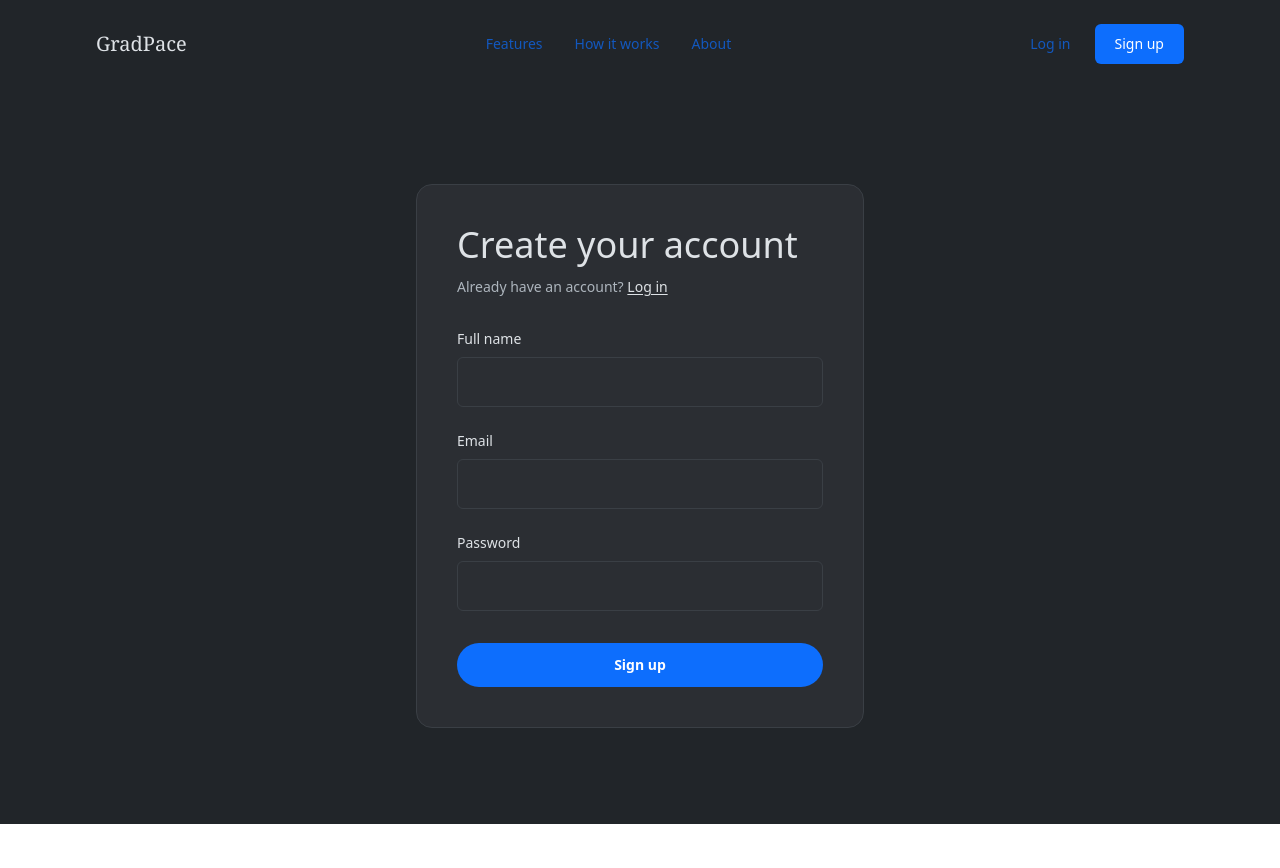
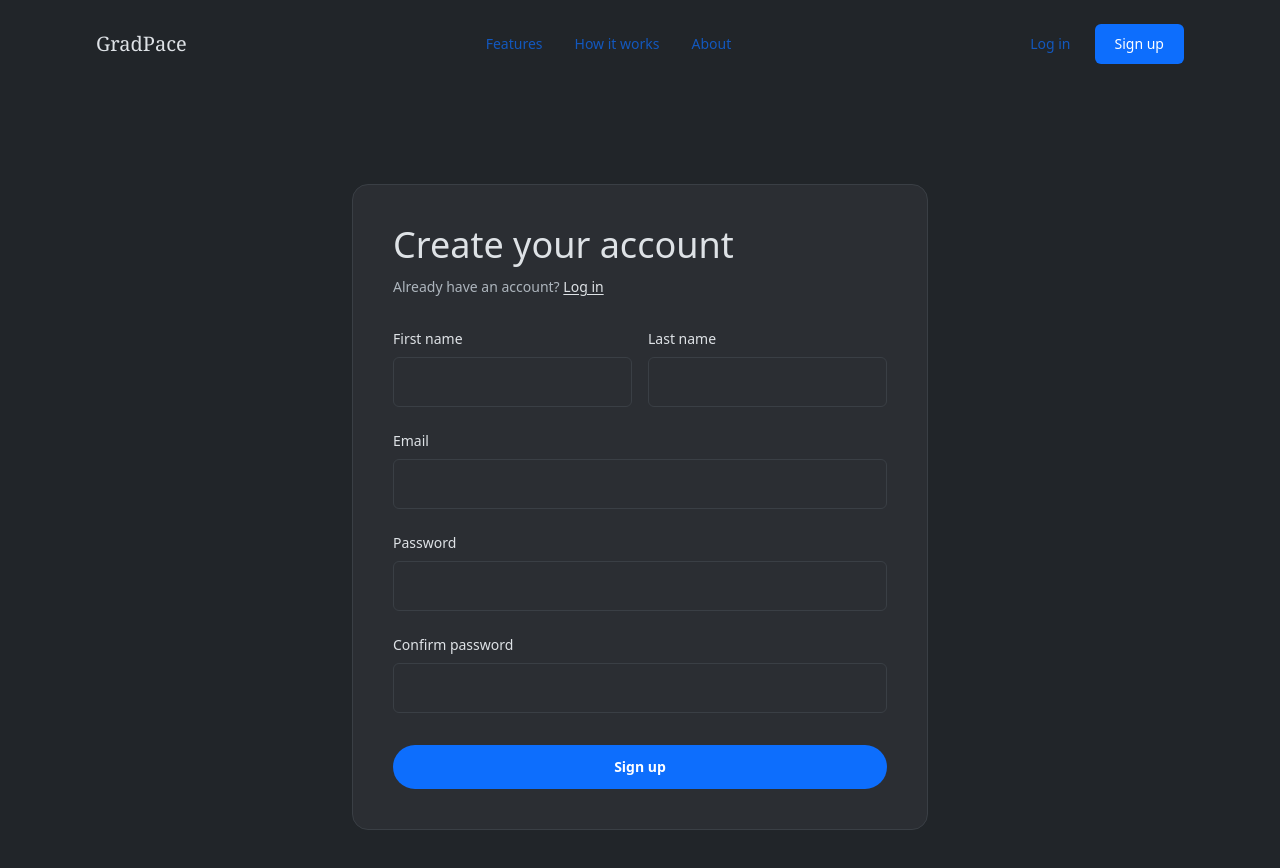
Before and after one commit to GradPace/GradPace-Prototype, a React (Vite) app in the folder frontend/: page /signup in a window 1280 px wide. Shown: the top 868 px of the page. Before the commit the page ends 824 px from the top, so only its background shows below. Built offline with nearby package versions, Linux system fonts and the light colour scheme.

Commit message:
add firstname lastname confirm password to sign up

```diff
--- a/frontend/src/pages/SignupPage/SignupPage.tsx
+++ b/frontend/src/pages/SignupPage/SignupPage.tsx
@@ -7,7 +7,7 @@ export default function SignupPage() {
       <Navbar />
 
       <main className="mx-auto flex max-w-6xl justify-center px-8 py-24">
-        <div className="w-full max-w-md rounded-2xl border border-line bg-surface p-10">
+        <div className="w-full max-w-xl rounded-2xl border border-line bg-surface p-10">
           <h1 className="text-4xl font-medium text-ink">Create your account</h1>
           <p className="mt-3 text-sm text-slate">
             Already have an account?{" "}
@@ -20,15 +20,27 @@ export default function SignupPage() {
           </p>
 
           <form className="mt-8 flex flex-col gap-6">
+            <div className="grid grid-cols-2 gap-4">
               <label className="flex flex-col gap-2 text-sm font-medium text-ink">
-              Full name
+                First name
                 <input
                   type="text"
-                name="name"
+                  name="first_name"
                   required
                   className="rounded-md border border-line bg-transparent px-4 py-3 text-base text-ink outline-none focus:border-blue"
                 />
               </label>
+
+              <label className="flex flex-col gap-2 text-sm font-medium text-ink">
+                Last name
+                <input
+                  type="text"
+                  name="last_name"
+                  required
+                  className="rounded-md border border-line bg-transparent px-4 py-3 text-base text-ink outline-none focus:border-blue"
+                />
+              </label>
+            </div>
 
             <label className="flex flex-col gap-2 text-sm font-medium text-ink">
               Email
@@ -50,6 +62,16 @@ export default function SignupPage() {
               />
             </label>
 
+            <label className="flex flex-col gap-2 text-sm font-medium text-ink">
+              Confirm password
+              <input
+                type="password"
+                name="password_confirm"
+                required
+                className="rounded-md border border-line bg-transparent px-4 py-3 text-base text-ink outline-none focus:border-blue"
+              />
+            </label>
+
             <button
               type="submit"
               className="mt-2 w-full rounded-full bg-blue py-3 text-sm font-semibold text-white transition-colors hover:bg-blue/90"
```
Lines whose indentation alone changed are shown as unchanged.
